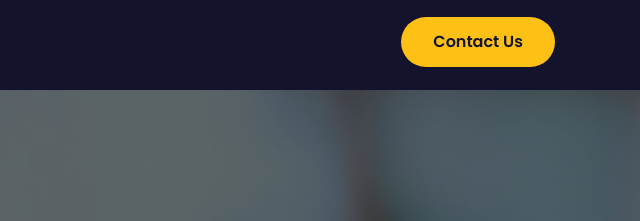
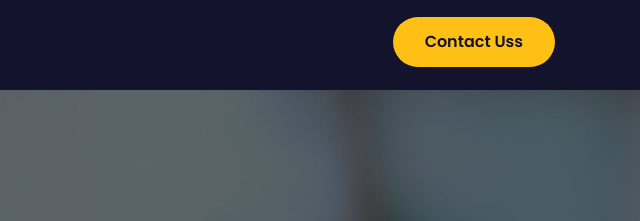
Before and after one commit to Saini275/ius, a plain HTML site: page index.html in a window 1280 px wide. Shown: the top 221 px of the page, 640-1280 px from the left. Drawn offline with nearby package versions, Linux system fonts and the light colour scheme.

Commit message:
Sanjevv suooo

```diff
--- a/index.html
+++ b/index.html
@@ -25,7 +25,7 @@
                 </div>
                 <div class="col-6">
                     <div class="header-btn">
-                        <a href="" class="common-yellow-btn">Contact Us</a>
+                        <a href="" class="common-yellow-btn">Contact Uss</a>
                     </div>
                 </div>
             </div>
```
